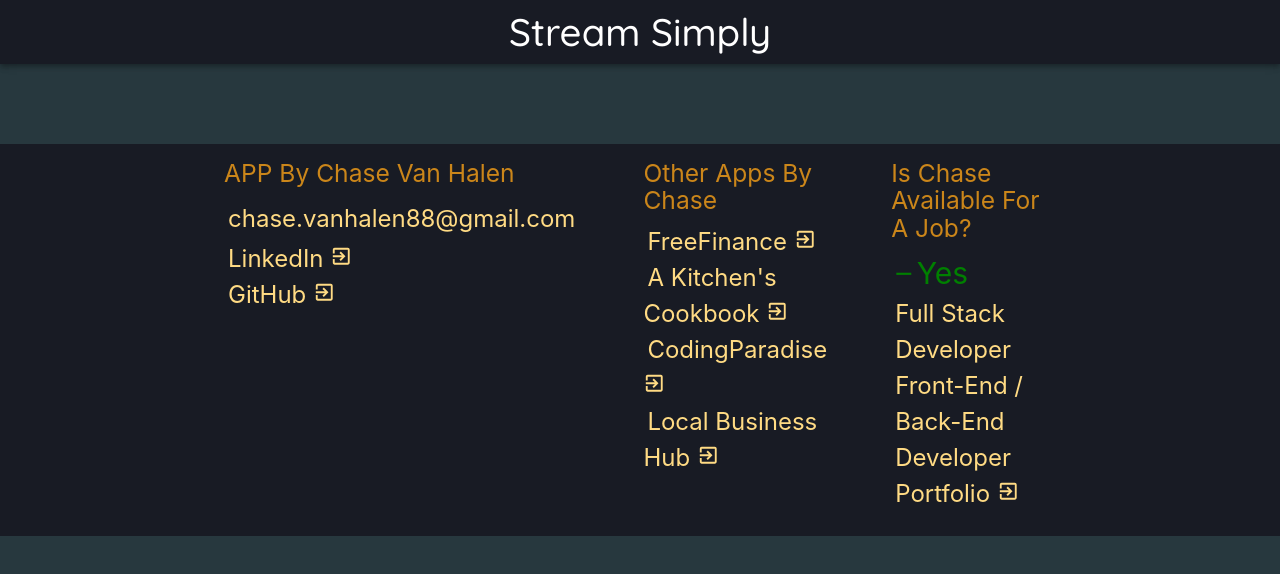
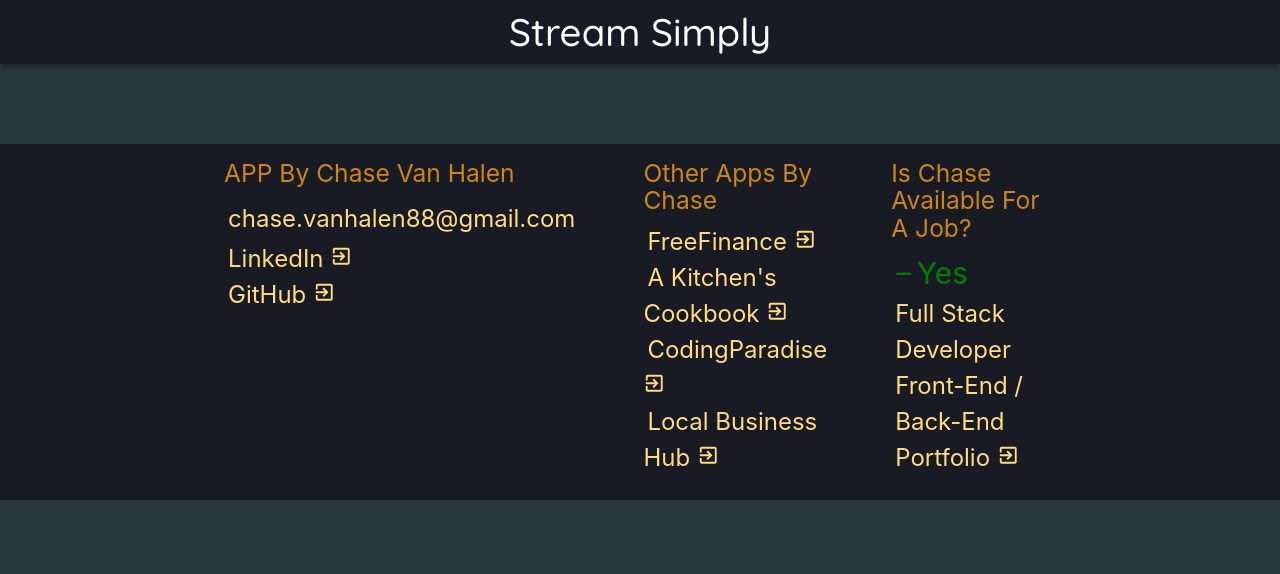
Before and after one commit to chase104/stream_simply, a React (Create React App) app in the folder client/: page /watchlist in a window 1280 px wide. Shown: the top 574 px of the page. Built offline with nearby package versions, Linux system fonts and the light colour scheme; no server answers.

Commit message:
change footer wording

```diff
--- a/client/src/components/layout/Footer.js
+++ b/client/src/components/layout/Footer.js
@@ -51,7 +51,7 @@ const Footer = () => {
           </div>
           <ul className="list-unstyled">
             <li style={{color: "#ffdb84", paddingLeft: "4px"}}>Full Stack Developer</li>
-            <li style={{color: "#ffdb84", paddingLeft: "4px"}}>Front-End / Back-End Developer</li>
+            <li style={{color: "#ffdb84", paddingLeft: "4px"}}>Front-End / Back-End</li>
             <li><a href="https://github.com/chase104" target="_blank" className="footer-link footer-hover">Portfolio <ExitToAppIcon /></a></li>
 
           </ul>
```
